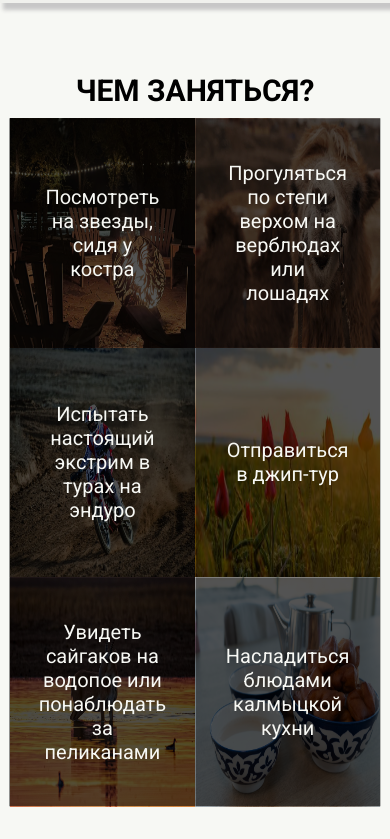
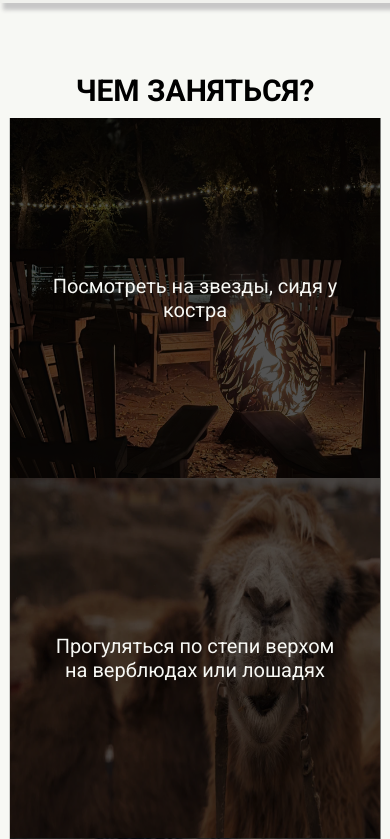
Before and after one commit to DogmaN-fe/arshan-web, a Next.js app: page / in a window 390 px wide. Shown: the part 3285-4124 px from the top of the page. Built offline with nearby package versions, Linux system fonts and the light colour scheme.

Commit message:
Теперь картинки в секции чем заняться занимают 100% ширины

```diff
--- a/app/ui/whatToDoSection/whatToDoSection.module.css
+++ b/app/ui/whatToDoSection/whatToDoSection.module.css
@@ -64,12 +64,12 @@
 
   .section_what_to_do {
     width: 95%;
-    height: 675px;
+    min-height: 2160px;
   }
 
   .what_to_do_card {
-    width: 50%;
-    height: 34%;
+    width: 100%;
+    height: 360px;
   }
   .overlay_text {
     display: flex;
```
